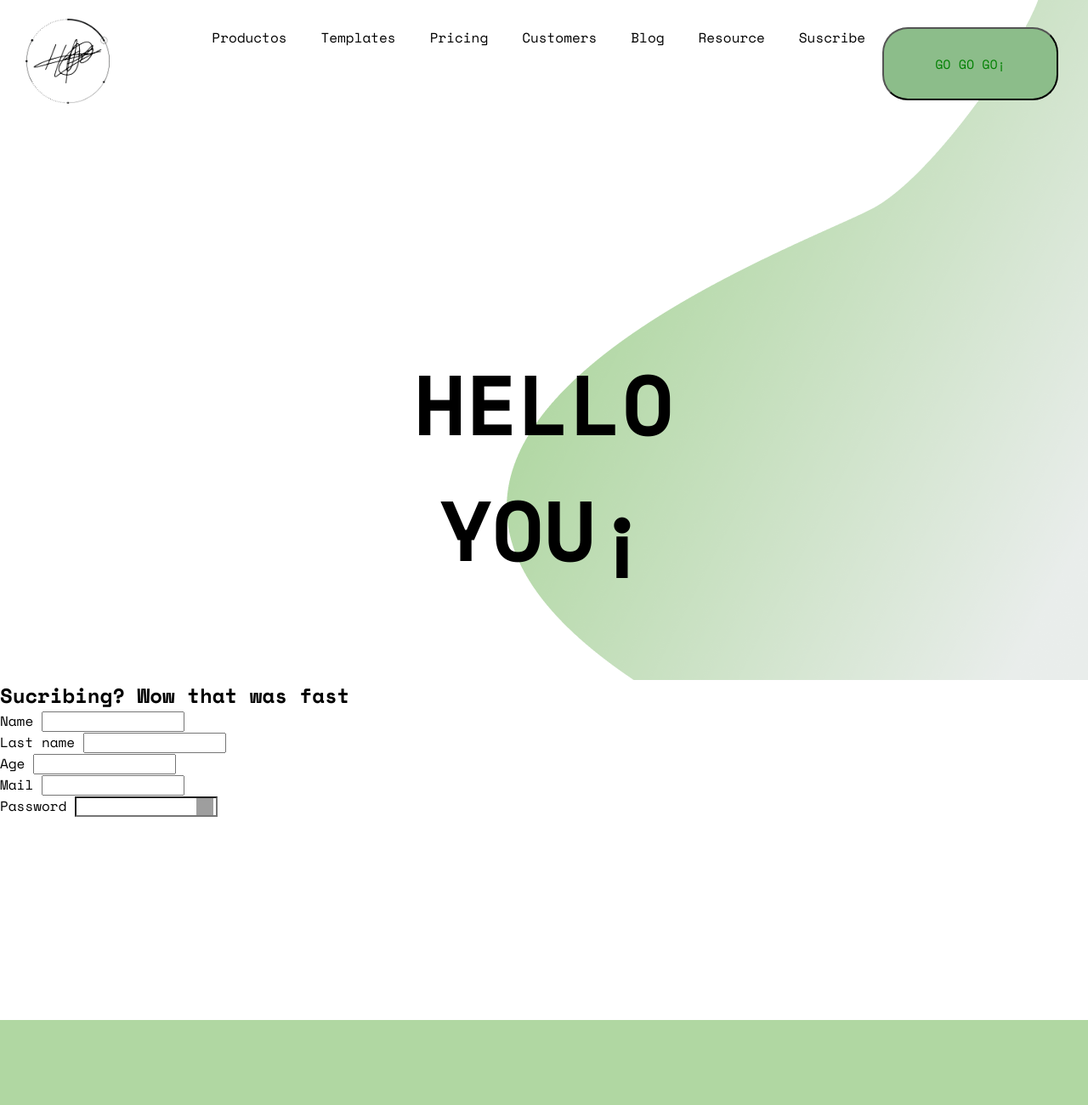
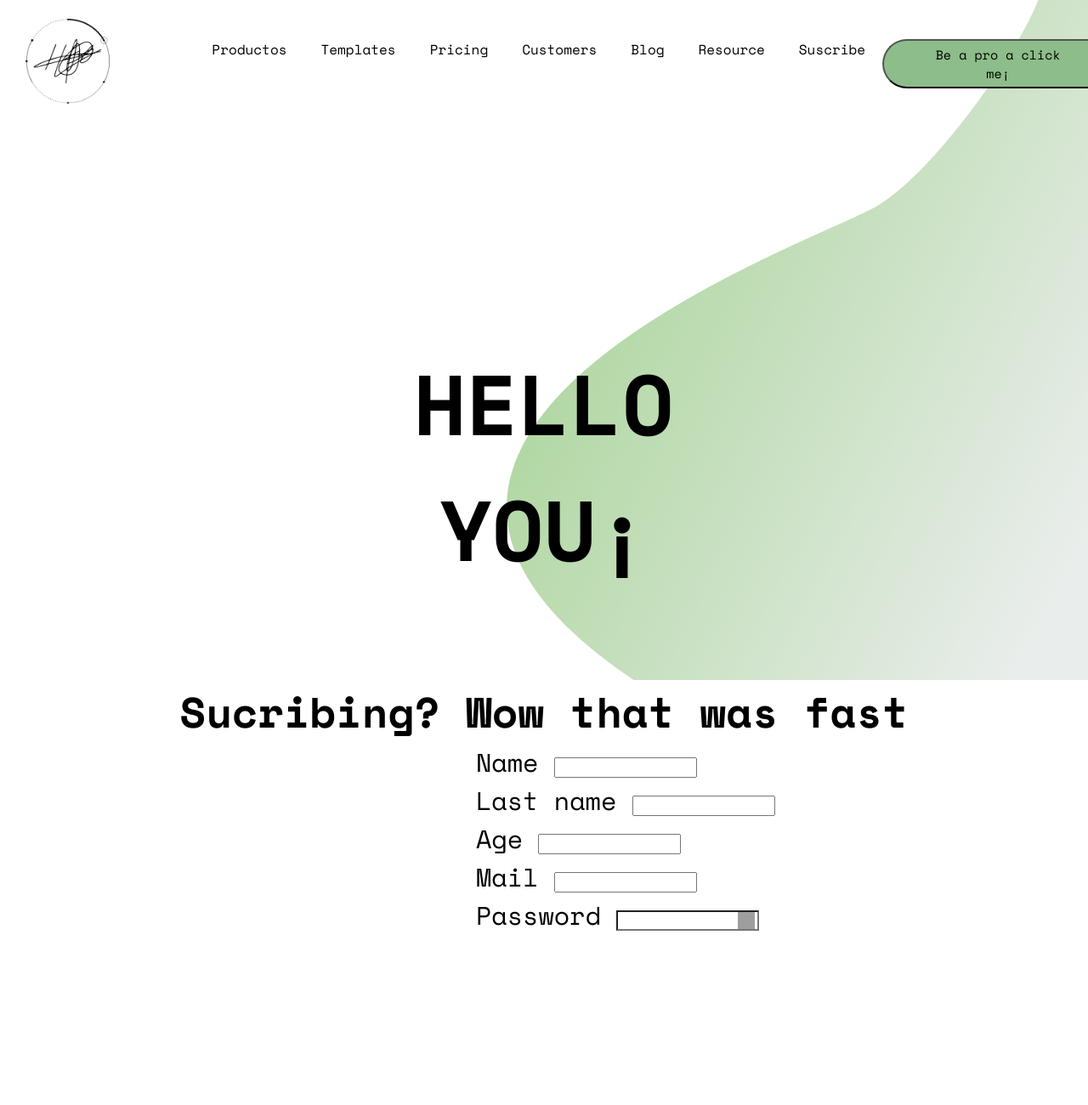
Before and after one commit to Hassiel/Sesi-n2Bedu, a plain HTML site: page index.html in a window 1280 px wide. Shown: the top 1300 px of the page at 85% size. Drawn offline with nearby package versions, Linux system fonts and the light colour scheme; grey boxes are pictures that could not be loaded.

Commit message:
crema a los tacos

```diff
--- a/css/style.css
+++ b/css/style.css
@@ -44,16 +44,22 @@ h1{
     font-size: 100px;
 }
 #Suscribe{
-    height: 50vh;
+    height: 100vh;
     align-items: center;
+}
+h2{
+    text-align: center;
+    font-size: 50px;
 }
 form{
     align-items: center;
+    margin-left: 70vh;
+    font-size: 30px;
 }
 #buttonsubmit{
-    color: green;
+    color: black;
     border-radius: 30px;
-    padding: 30px 60px;
+    padding: 5px 60px;
     background-color: rgb(140, 189, 138);
     font-size: 15px;
 }
--- a/index.html
+++ b/index.html
@@ -26,7 +26,7 @@
             <li><a href="https://getmatcha.com/blog/">Blog</a></li>
             <li><a href="https://getmatcha.com/#">Resource</a></li>
             <li><a href="#Suscribe">Suscribe</a></li>
-            <button id="buttonsubmit" type="submit">GO GO GO¡</button>
+            <button id="buttonsubmit" type="submit">Be a pro a click me¡</button>
         </ul>
     </nav>
     </header>
```
